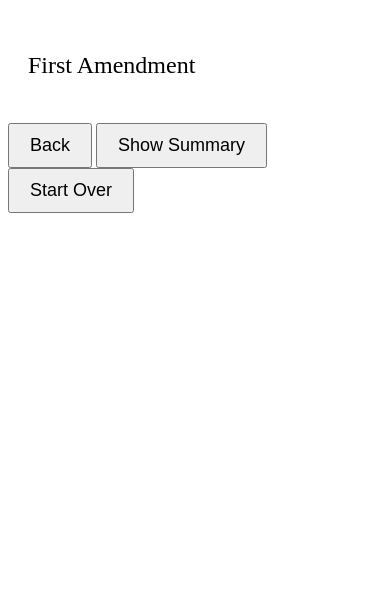
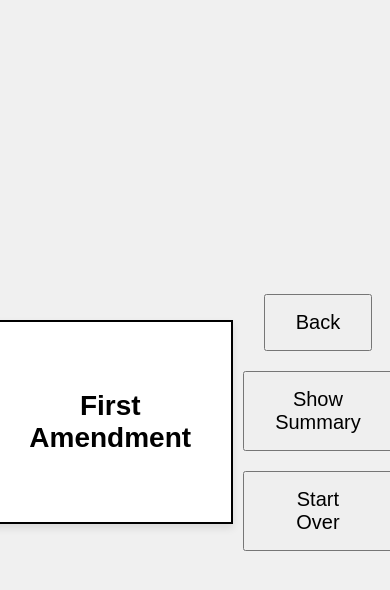
Before and after one commit to guddatj/Amendment-Flashcards, a plain HTML site: page index.html in a window 390 px wide. Drawn offline with Linux system fonts and the light colour scheme.

Commit message:
Update index.html

```diff
--- a/index.html
+++ b/index.html
@@ -3,45 +3,47 @@
 <head>
     <title>US Constitutional Amendments Flashcards</title>
     <style>
-        /* Existing styles */
         body {
-            /* ... existing styles ... */
+            font-family: Arial, sans-serif;
+            text-align: center;
+            height: 100vh; /* Full viewport height */
+            margin: 0;
+            display: flex;
+            justify-content: center;
+            align-items: center; /* Centering flashcard vertically */
+            background-color: #f0f0f0;
         }
         #flashcard {
-            /* ... existing styles ... */
+            width: 60%;
+            max-width: 800px;
+            border: 2px solid #000;
+            padding: 40px;
+            background-color: #fff;
+            box-shadow: 0 4px 8px rgba(0, 0, 0, 0.1);
         }
         #amendment, #summary {
-            /* ... existing styles ... */
+            font-size: 28px;
+            font-weight: bold;
         }
         #summary {
-            /* ... existing styles ... */
+            display: none;
+            font-weight: normal;
+            margin-top: 20px;
         }
         .button {
-            /* ... existing styles ... */
+            margin: 10px;
+            padding: 15px 30px;
+            font-size: 20px;
+            cursor: pointer;
         }
         .button-container {
-            /* ... existing styles ... */
-        }
-
-        /* Responsive design */
-        @media (max-width: 768px) {
-            #flashcard {
-                width: 90%; /* Wider on smaller screens */
-                padding: 20px; /* Less padding on smaller screens */
-            }
-            #amendment, #summary {
-                font-size: 24px; /* Slightly smaller font on smaller screens */
-            }
-            .button {
-                padding: 10px 20px; /* Smaller buttons on smaller screens */
-                font-size: 18px; /* Smaller font on buttons for smaller screens */
-            }
+            display: flex;
+            flex-direction: column; /* Stack buttons vertically */
+            align-items: center; /* Center buttons vertically */
         }
     </style>
 </head>
 <body>
-
-<!-- Rest of your HTML content -->
 
 </body>
 </html>
```
